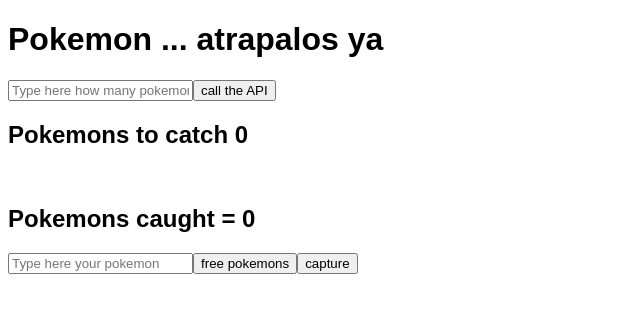
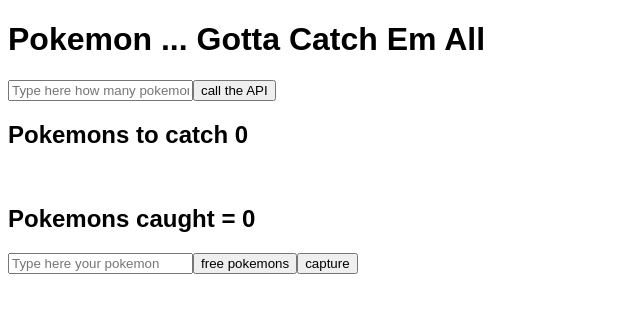
Before and after one commit to jdanielue/BootcampReact, a React (Create React App) app in the folder yuximon/: page / in a window 1280 px wide. Shown: the top 312 px of the page, without its empty margins (0-640 px from the left). Built offline with nearby package versions, Linux system fonts and the light colour scheme; a web font is replaced by a local one.

Commit message:
updating components and adding button

```diff
--- a/yuximon/src/App.js
+++ b/yuximon/src/App.js
@@ -9,6 +9,10 @@
   const pokemonsToCallAPI = useRef()
   const [pokemonsList, setpokemonsList] = useState([]);
   const [pokemonsCaught, setpokemonsCaught] = useState([]);
+
+  const Info = (pos) => {
+    console.log(pos)
+  }
 
   const CallTheAPI = async () => {
     const numero = pokemonsToCallAPI.current.value;
@@ -40,7 +44,7 @@
   }
   return (
   <Fragment>
-    <h1>Pokemon ... atrapalos ya</h1>
+    <h1>Pokemon ... Gotta Catch Em All</h1>
     <input ref={pokemonsToCallAPI} type="text" placeholder="Type here how many pokemons do you wanna see"></input>
     <button onClick={CallTheAPI}>call the API</button>
     <h2>Pokemons to catch {pokemonsList.length - pokemonsCaught.length}</h2>
@@ -53,9 +57,9 @@
     <input ref={pokemonInput} type="text" placeholder="Type here your pokemon"></input>
     <button onClick={freePokemon}>free pokemons</button>
     <button onClick={findPokemon}>capture</button>
-    <div className="container">
+    <div className="container2">
       <ul>
-       {pokemonsCaught.map((item, pos) => <li>{item}</li>)}
+       {pokemonsCaught.map((item, pos) => <li key={item} onClick={(item)=>Info(item)} >{item}</li>)}
      </ul>
     </div>
   </Fragment>
```
